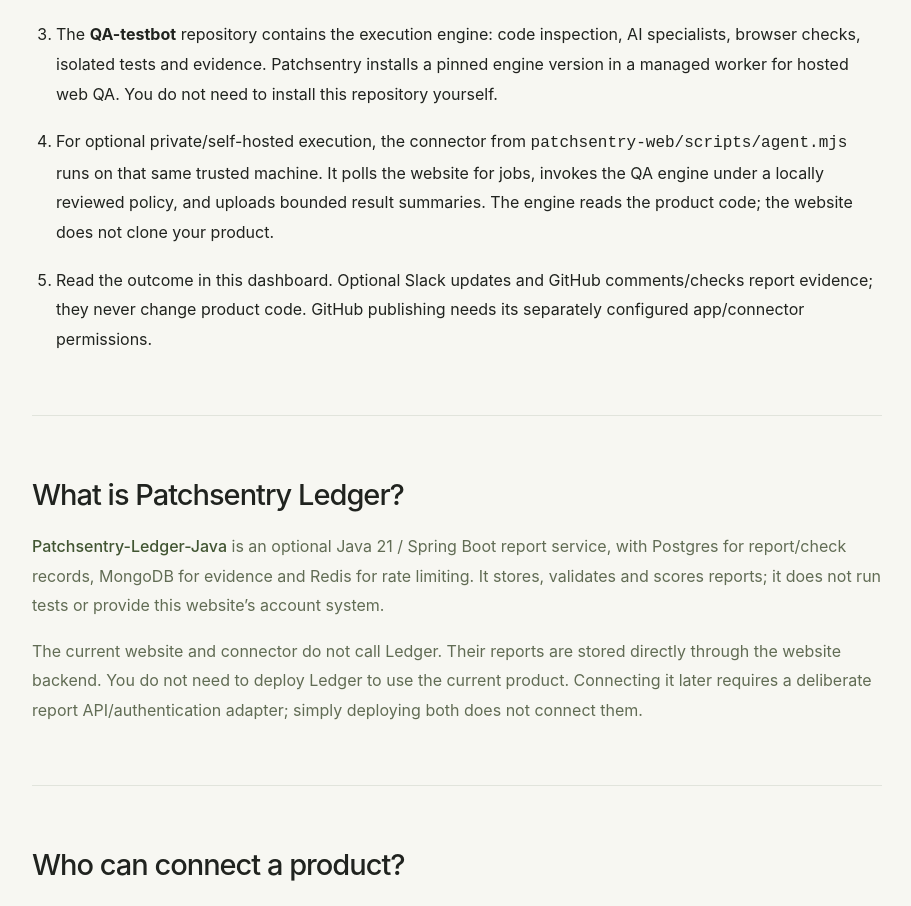
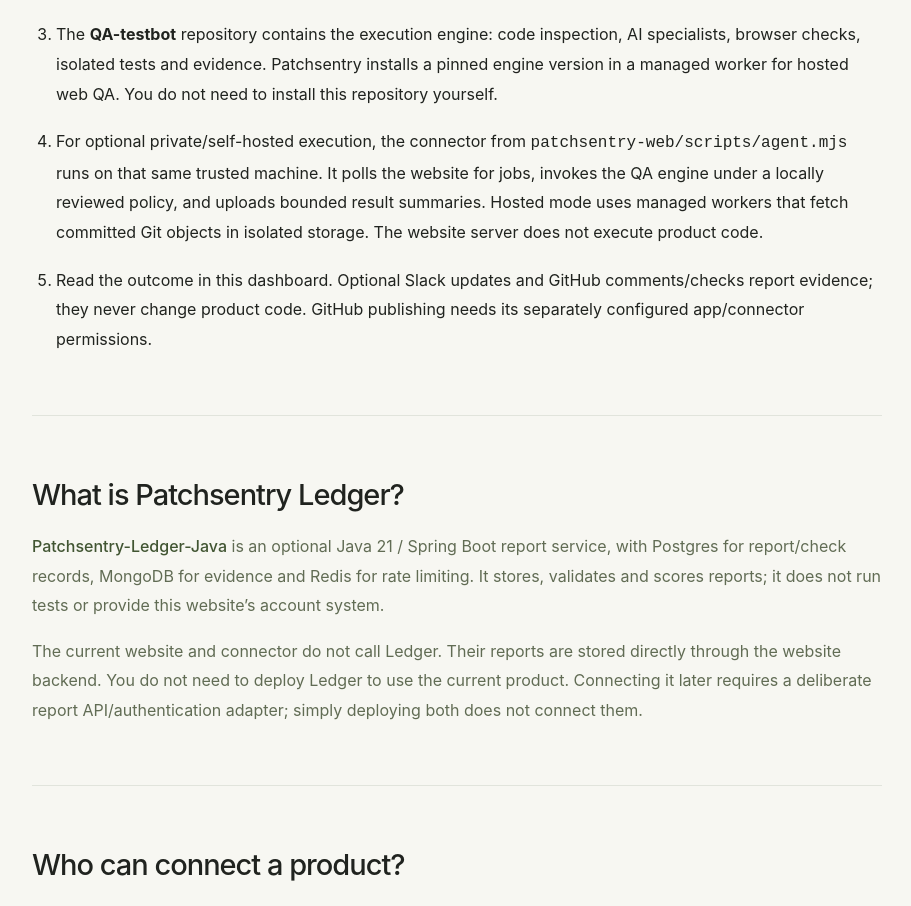
Before and after one commit to Vaidehi2510/patchsentry-web, a Next.js app: page /architecture in a window 1280 px wide. Shown: the part 940-1846 px from the top of the page, without its empty margins (183-1094 px from the left). Built offline with nearby package versions, Linux system fonts and the light colour scheme; no server answers; what better-call would draw is missing.

Commit message:
Make hosted setup the primary product connection guide

```diff
--- a/src/app/architecture/page.tsx
+++ b/src/app/architecture/page.tsx
@@ -32,8 +32,7 @@
                 <code>patchsentry-web/scripts/agent.mjs</code> runs on that same
                 trusted machine. It polls the website for jobs, invokes the QA
                 engine under a locally reviewed policy, and uploads bounded
-                result summaries. The engine reads the product code; the website
-                does not clone your product.
+                result summaries. Hosted mode uses managed workers that fetch committed Git objects in isolated storage. The website server does not execute product code.
               </li>
               <li>
                 Read the outcome in this dashboard. Optional Slack updates and
```
Also changed, not shown: 1 other file (tests, documents, lock files or other folders).
